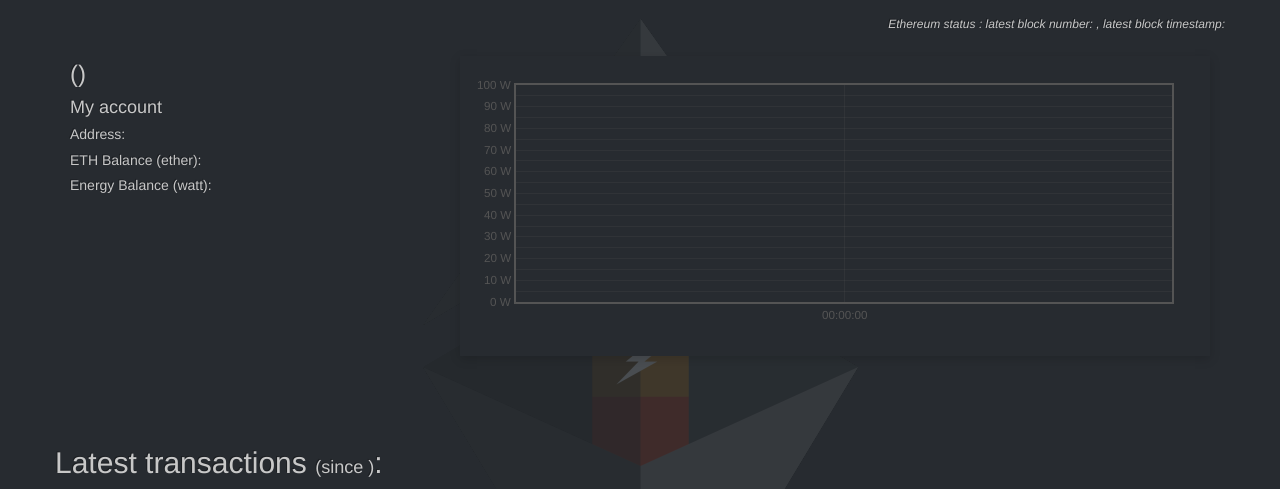
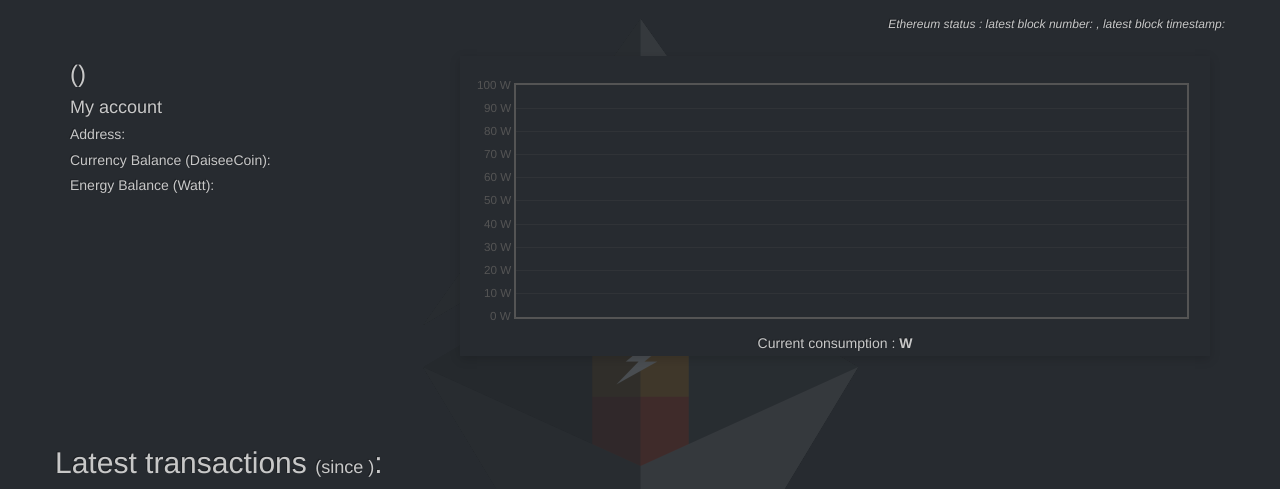
Before and after one commit to DAISEE/DApp-v2, a Flask app: template dapp/templates/index.html in a window 1280 px wide. Shown: the part 52-541 px from the top of the page. Run offline with Flask 2, Linux system fonts and the light colour scheme; the template is opened without the code that fills it, so the values that code supplies are empty; parts of the project's set-up code (start-up, migrations or seed data) failed here and were passed over; some libraries are stand-ins or nearby versions.

Commit message:
minor modifications

```diff
--- a/dapp/templates/index.html
+++ b/dapp/templates/index.html
@@ -58,13 +58,14 @@
         <h3><font id="nodeName"></font> (<font id="nodeType"></font>)</h3>
         <h4>My account</h4>
         <h5>Address: <br><strong id="coinbase"></strong></h5>
-        <h5>ETH Balance (ether): <br><strong id="balance"></strong></h5>
-        <h5>Energy Balance (watt): <br><strong id="energyBalance"></strong></h5>
+        <h5>Currency Balance (DaiseeCoin): <br><strong id="balance"></strong></h5>
+        <h5>Energy Balance (Watt): <br><strong id="energyBalance"></strong></h5>
       </div>
 
       <div class="col-md-8">
 		<div class="chart-container">
 			<div id="flot-placeholder" style="width:auto;height:250px"></div>
+            <h5><center>Current consumption : <strong id="current"> W</strong></center></h5>
 		</div>
       </div>
     </div>
@@ -121,6 +122,7 @@
                 var item = JSON.parse(json);
                 // var energy = [item.timestamp, item.value]; //data format [x, y]
                 var energy = [now += updateInterval, item.value]; //data format [x, y]
+                $('#current').text(item.value);
 
                 energyData.push(energy);
 
@@ -140,14 +142,10 @@
             },
             xaxis: {
                 mode: "time",
-                tickSize: [2, "second"],
+                tickSize: [8, "second"],
                 tickFormatter: function (v, axis) {
-                    console.log('v');
-                    console.log(v);
+
                     var date = new Date(v);
-                    console.log('date');
-                    console.log(date);
-
 
                     if (date.getSeconds() % 20 == 0) {
                         var hours = date.getHours() < 10 ? "0" + date.getHours() : date.getHours();
@@ -161,14 +159,14 @@
                 },
                 axisLabel: "Time",
                 axisLabelUseCanvas: true,
-                axisLabelFontSizePixels: 12,
+                axisLabelFontSizePixels: 14,
                 axisLabelFontFamily: 'Verdana, Arial',
-                axisLabelPadding: 12
+                axisLabelPadding: 10
             },
             yaxis: {
                 min: 0,
                 max: 100,
-                tickSize: 5,
+                tickSize: 10,
                 tickFormatter: function (v, axis) {
                     if (v % 10 == 0) {
                         return v + " W";
```
